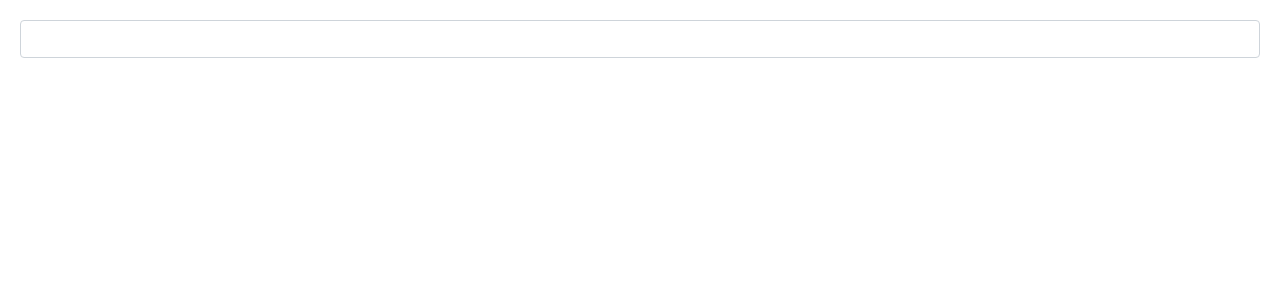
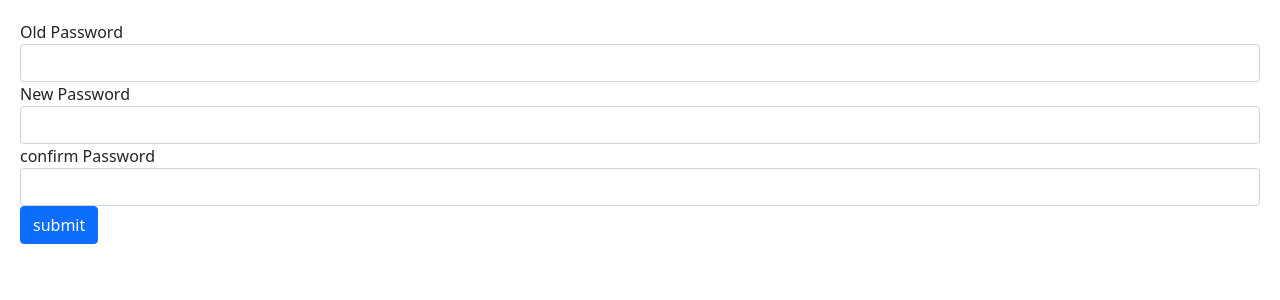
Before and after one commit to changzheng0101/hello-world, an Angular app: page / in a window 1280 px wide. Shown: the top 300 px of the page. Built offline with nearby package versions, Linux system fonts and the light colour scheme.

Commit message:
自己实现修改密码form

```diff
--- a/src/app/app.component.html
+++ b/src/app/app.component.html
@@ -1 +1 @@
-<app-new-course-form></app-new-course-form>
+<app-password-form></app-password-form>
--- a/src/app/app.module.ts
+++ b/src/app/app.module.ts
@@ -20,6 +20,7 @@ import { ContactFormComponent } from './contact-form/contact-form.component';
 import { CourseFormComponent } from './course-form/course-form.component';
 import { SignupFormComponent } from './signup-form/signup-form.component';
 import { NewCourseFormComponent } from './new-course-form/new-course-form.component';
+import { PasswordFormComponent } from './password-form/password-form.component';
 
 
 @NgModule({
@@ -39,7 +40,8 @@ import { NewCourseFormComponent } from './new-course-form/new-course-form.compon
     ContactFormComponent,
     CourseFormComponent,
     SignupFormComponent,
-    NewCourseFormComponent
+    NewCourseFormComponent,
+    PasswordFormComponent
   ],
   imports: [
     BrowserModule,
--- /dev/null
+++ b/src/app/password-form/oldPassword.validators.ts
@@ -0,0 +1,14 @@
+import { AbstractControl, ValidationErrors } from "@angular/forms";
+
+export class oldPassword {
+    static passwordCorrect(control: AbstractControl): Promise<ValidationErrors | null> {
+        return new Promise((resolve, reject) => {
+            setTimeout(() => {
+                if (control.value !== "123456")
+                    resolve({ correct: false });
+                else
+                    resolve(null);
+            }, 1000);
+        })
+    }
+}
--- /dev/null
+++ b/src/app/password-form/password-form.component.html
@@ -0,0 +1,31 @@
+<form [formGroup]="form">
+    <div class="form-group">
+        <label for="oldPassword">Old Password</label>
+        <input formControlName="oldPassword" id="oldPassword" type="password" class="form-control">
+        <div *ngIf="oldPassword?.touched && oldPassword?.invalid" class="alert alert-danger">
+            <div *ngIf="oldPassword?.errors?.['required']">oldPassword required</div>
+            <div *ngIf="!oldPassword?.errors?.['correct']">password not correct</div>
+        </div>
+    </div>
+
+    <div class="form-group">
+        <label for="newPassword">New Password</label>
+        <input formControlName="newPassword" id="newPassword" type="password" class="form-control">
+        <div *ngIf="newPassword?.touched && newPassword?.invalid" class="alert alert-danger">
+            <div *ngIf="newPassword?.errors?.['required']">newPassword required</div>
+        </div>
+    </div>
+
+    <div class="form-group">
+        <label for="confirmPassword">confirm Password</label>
+        <input formControlName="confirmPassword" id="confirmPassword" type="password" class="form-control">
+        <div *ngIf="confirmPassword?.touched && confirmPassword?.invalid" class="alert alert-danger">
+            <div *ngIf="confirmPassword?.errors?.['required']">confirmPassword required</div>
+        </div>
+    </div>
+
+    <div class="alert alert-danger" *ngIf="confirmPassword?.value  !==newPassword?.value ">password must be same</div>
+
+
+    <button class="btn btn-primary">submit</button>
+</form>
--- /dev/null
+++ b/src/app/password-form/password-form.component.ts
@@ -0,0 +1,31 @@
+import { Component } from '@angular/core';
+import { FormControl, FormGroup, Validators } from '@angular/forms';
+import { oldPassword } from './oldPassword.validators';
+
+@Component({
+  selector: 'app-password-form',
+  templateUrl: './password-form.component.html',
+  styleUrls: ['./password-form.component.css']
+})
+export class PasswordFormComponent {
+  form: FormGroup = new FormGroup({
+    oldPassword: new FormControl('', Validators.required, oldPassword.passwordCorrect),
+    newPassword: new FormControl('', Validators.required),
+    confirmPassword: new FormControl('', Validators.required)
+  })
+
+
+  get oldPassword() {
+    return this.form.get('oldPassword');
+  }
+
+  get newPassword() {
+    return this.form.get('newPassword');
+  }
+
+  get confirmPassword() {
+    return this.form.get('confirmPassword');
+  }
+
+
+}
```
Also changed, not shown: src/app/password-form/password-form.component.css (added), 1 other file (tests, documents, lock files or other folders).
